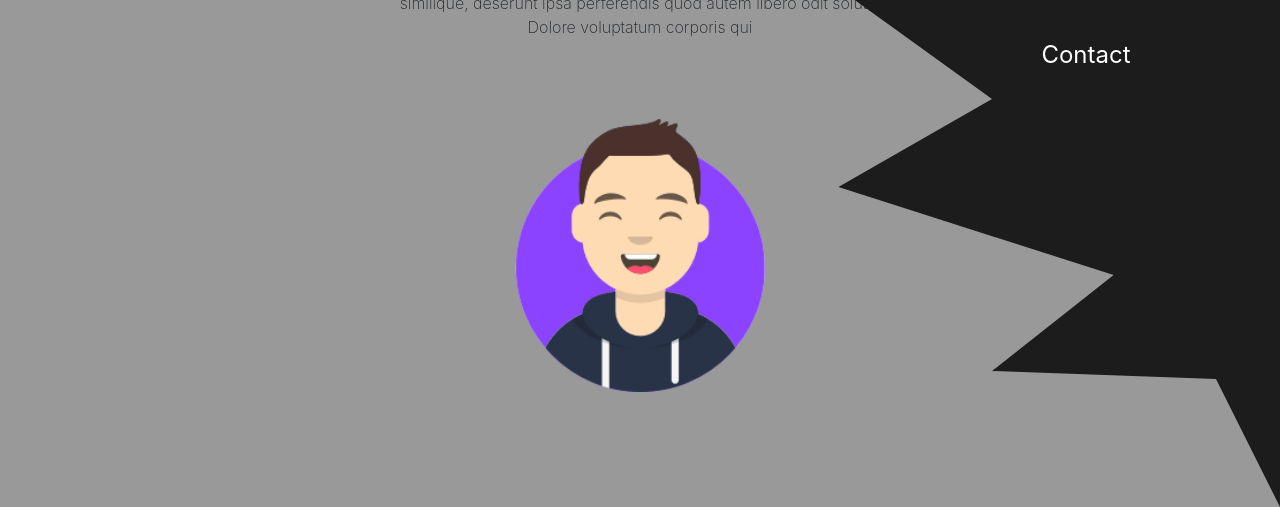
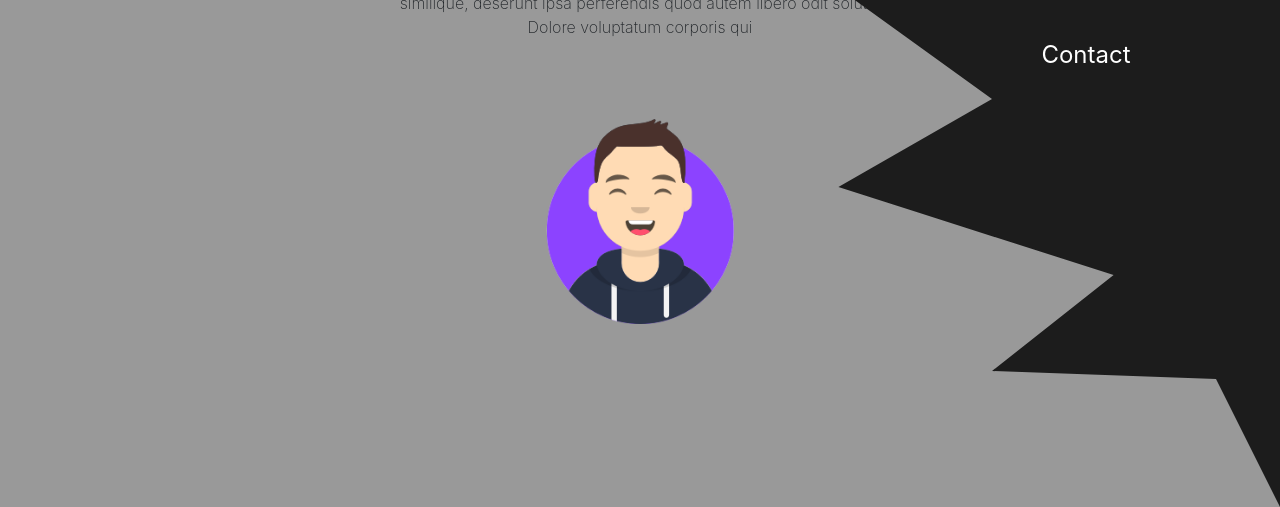
Before and after one commit to DylanMacalast/cv_landingpage, a plain HTML site: page index.html in a window 1280 px wide. Shown: the part 293-800 px from the top of the page. Drawn offline with nearby package versions, Linux system fonts and the light colour scheme.

Commit message:
changing image height on desktop

```diff
--- a/index.html
+++ b/index.html
@@ -21,12 +21,12 @@
 
         <div>
             <span class="hamburger" onclick="openNav(x)">&#9776;</span>
-            <img class="logo" src="design/logo2.png">
+            <img class="logo" src="assets/logo2.png">
         </div>
         <section class="intro container-fluid">
             <h1>Webdeveloper, Designer and Surfer</h1>
             <p>Lorem ipsum dolor sit amet, consectetur adipisicing elit. Corporis similique, deserunt ipsa perferendis quod autem libero odit soluta! Dolore voluptatum corporis qui </p>
-            <img class="profile-img" src="design/mf-avatar.png">
+            <img class="profile-img" src="assets/mf-avatar.png">
         </section>
 
         <!-- <section id="about">
--- a/style/main.css
+++ b/style/main.css
@@ -150,7 +150,7 @@ a.closebtn{
           display: block;
           margin-left: auto;
           margin-right: auto;
-          width: 20%;
+          width: 15%;
           margin-top: 80px;
       }
 
```
Also changed, not shown: assets/logo.png (renamed from design/logo.png), assets/logo2.png (renamed from design/logo2.png), assets/mf-avatar.png (renamed from design/mf-avatar.png), 1 other file.
